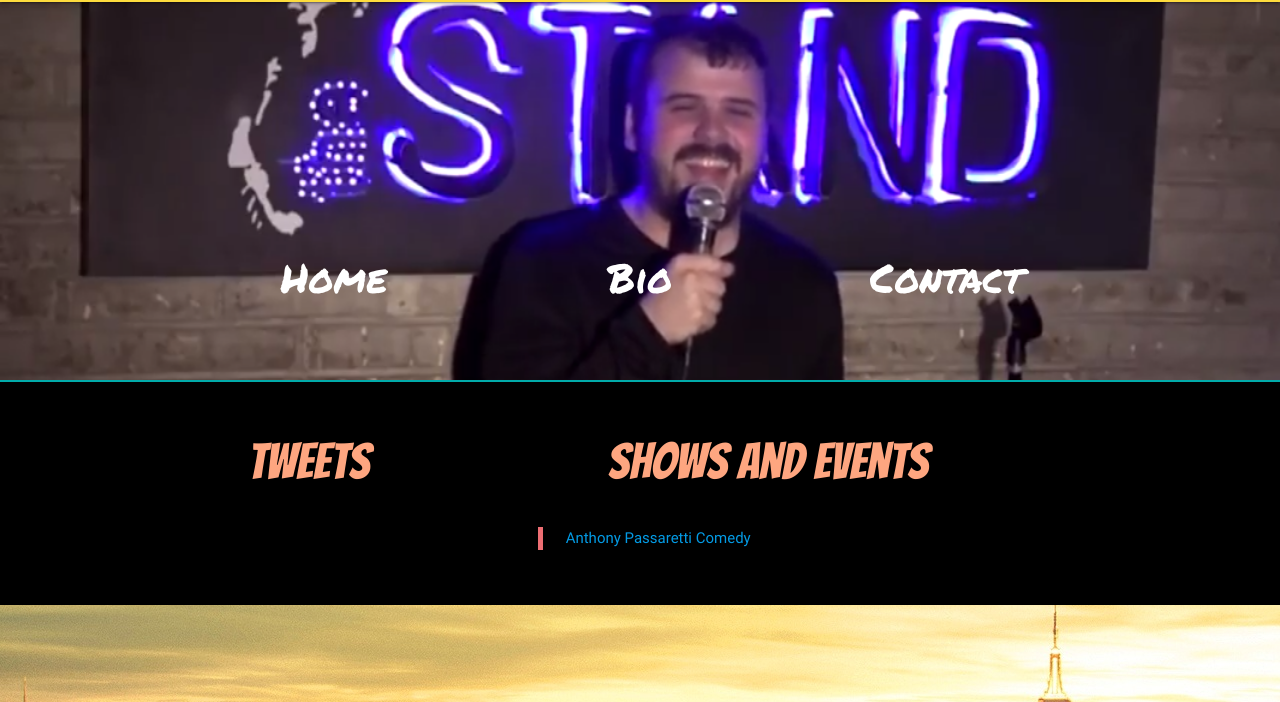
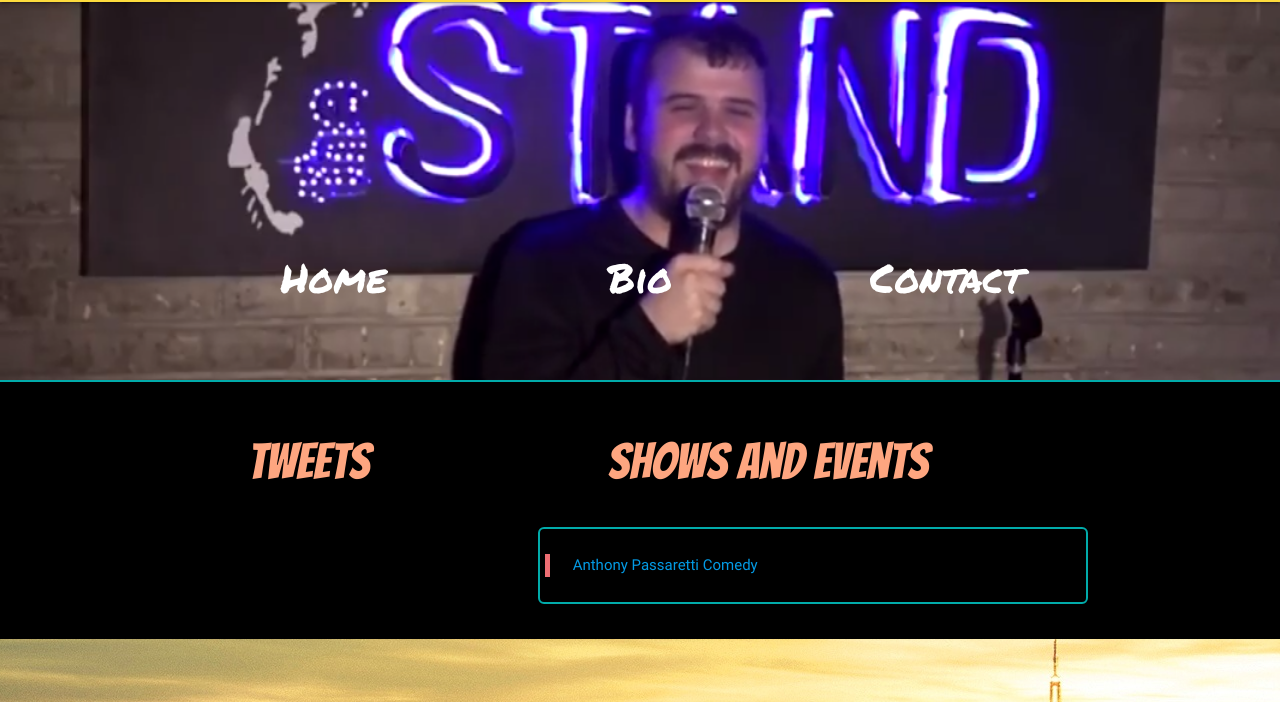
Before and after one commit to nciccarino/antComedy, a website: page public/home.html in a window 1280 px wide. Shown: the part 98-800 px from the top of the page. Drawn offline with nearby package versions, Linux system fonts and the light colour scheme; no server answers; files whose address does not match are found by name.

Commit message:
fb border

```diff
--- a/public/css/style.css
+++ b/public/css/style.css
@@ -153,6 +153,11 @@ body {
 
 .fb-page {
   margin-left: 40px;
+  border-style: solid;
+  border-width: 2px;
+  border-color: #01ABAA;
+  border-radius: 6px;
+  padding: 5px;
 }
 
 #captionBottom {
```
